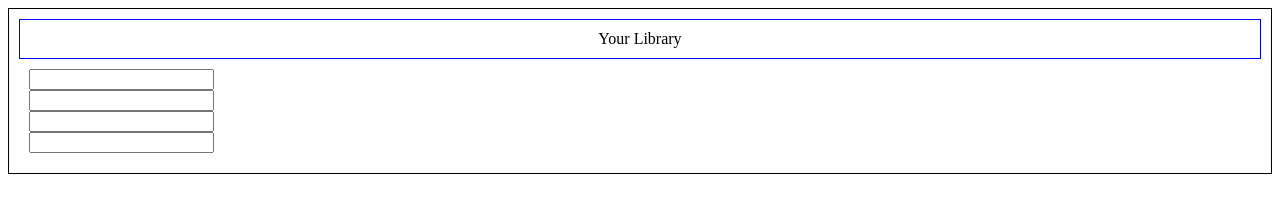
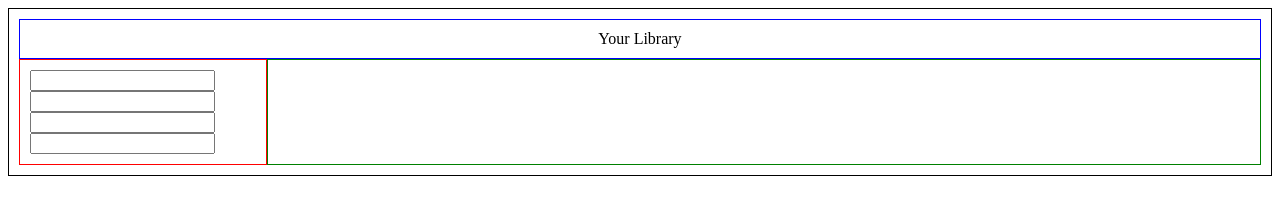
Before and after one commit to TapTapYap/library, a website: page index.html in a window 1280 px wide. Drawn offline with Linux system fonts and the light colour scheme.

Commit message:
Added borders to side-bar and main-content.

```diff
--- a/styles.css
+++ b/styles.css
@@ -19,8 +19,10 @@
 
 .side-bar {
   display: grid;
+  border: red solid 1px;
 }
 
 .main-content {
   display: grid;
+  border: green solid 1px;
 }
```
